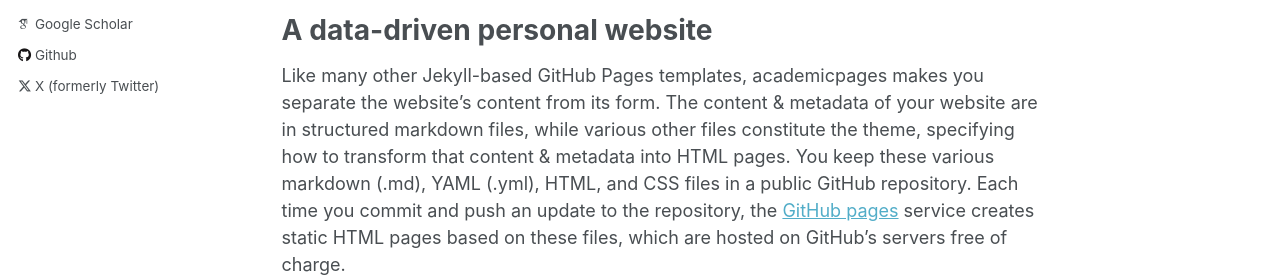
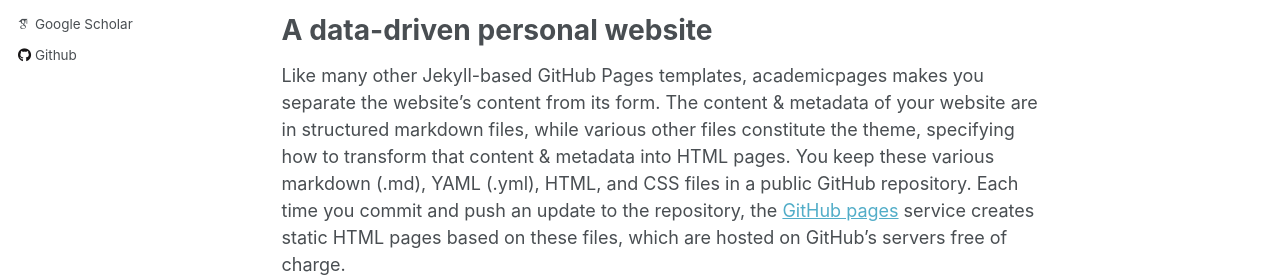
Before and after one commit to mpckkk/mapengchong.github.io, a Jekyll site: the page built from _pages/about.md, in a window 1280 px wide. Shown: the part 436-713 px from the top of the page. Built offline with Jekyll 4.4.1, drawn with Linux system fonts in a browser that asks for light colours; some web fonts are replaced; part of the change alters nothing that is shown.

Commit message:
Update _config.yml

```diff
--- a/_config.yml
+++ b/_config.yml
@@ -42,7 +42,6 @@ author:
   linkedin         : # Username
   steam            : # Username
   telegram         : # URL
-  twitter          : "UniofOxford"  # Replace this with your X / Twitter handle
   weibo            : # Username
   wikipedia        : # Username
   youtube          : # Username
```
